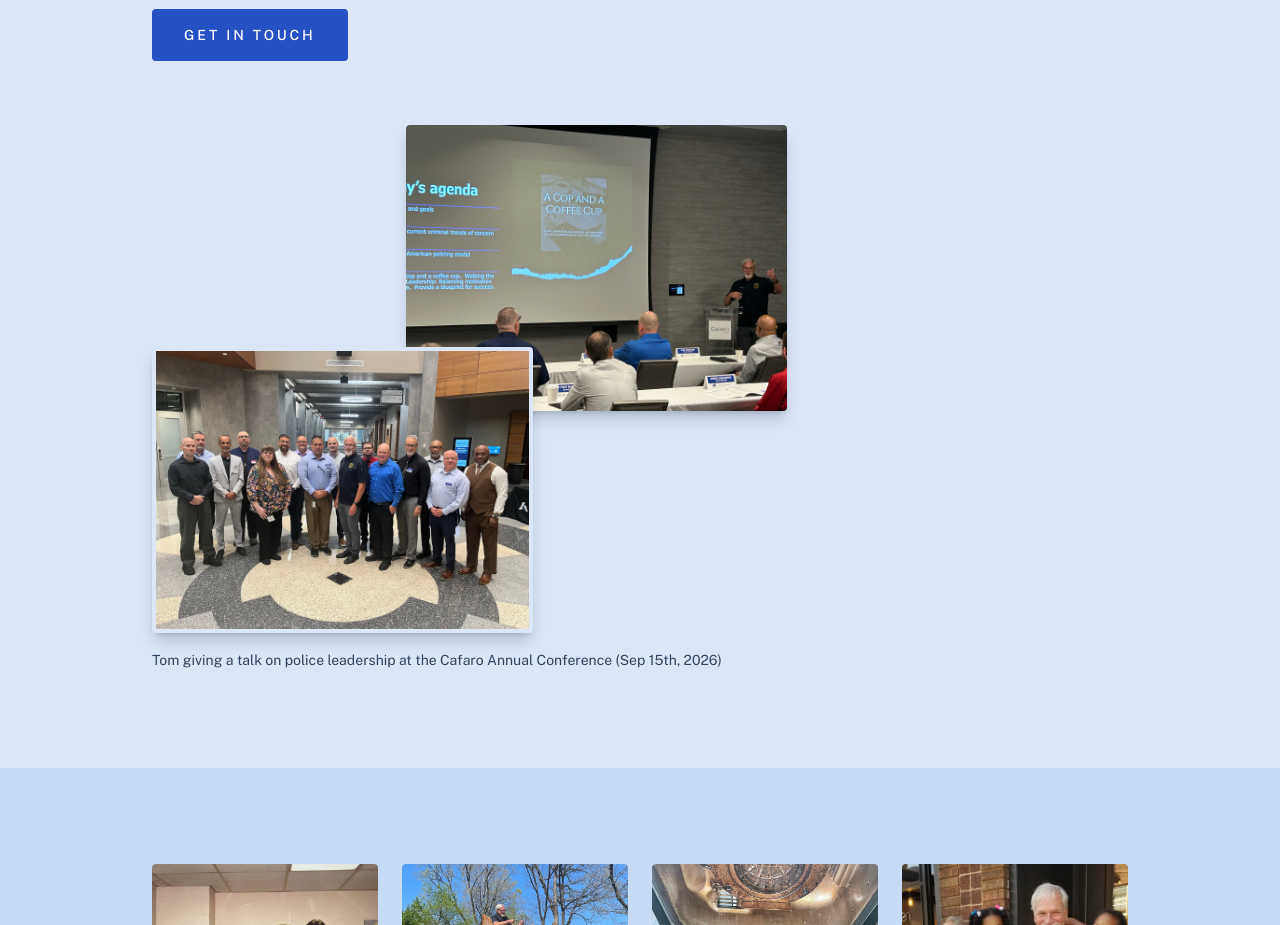
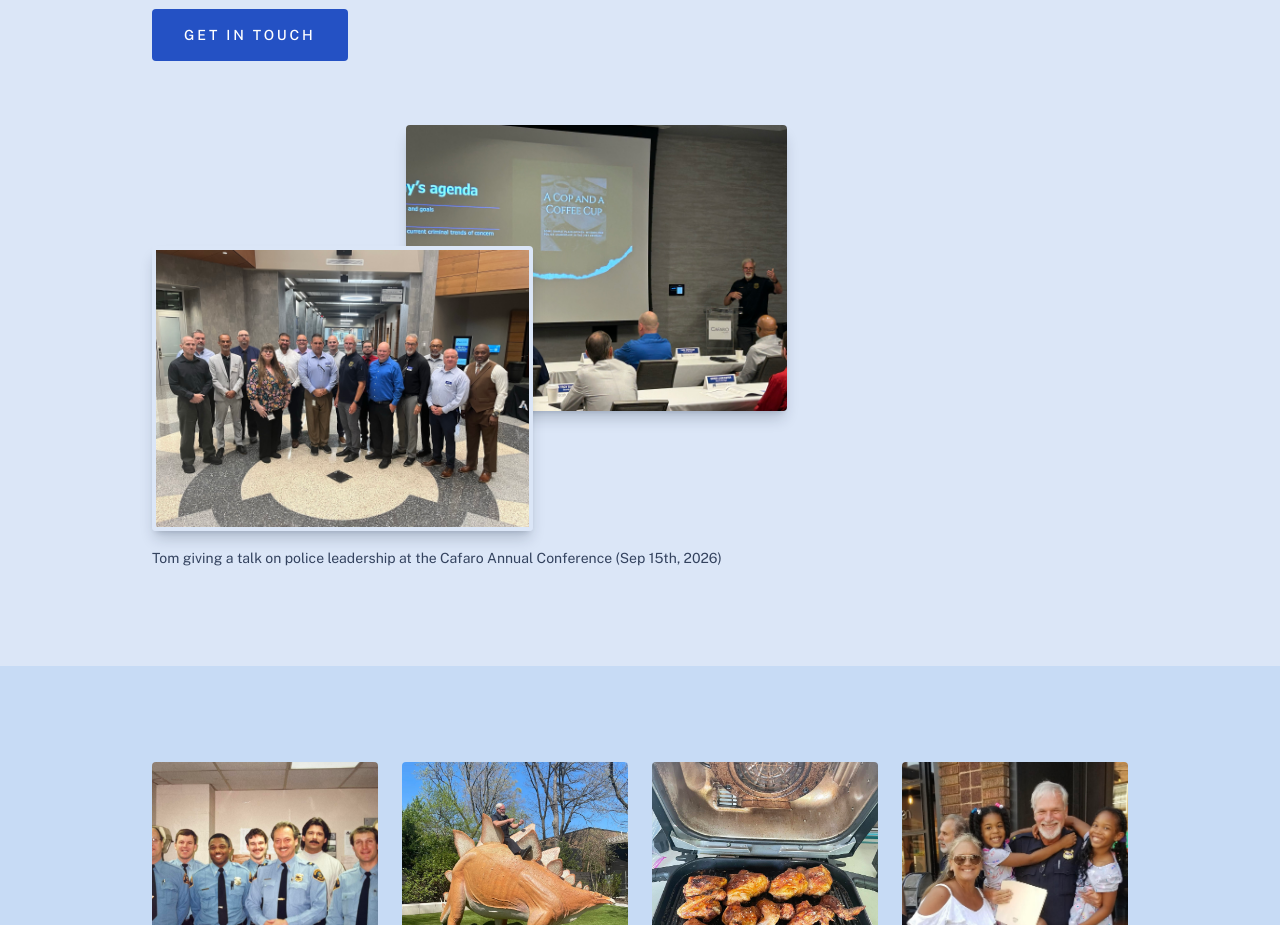
Before and after one commit to mw3i/Tom-Wetzel-Personal-Website, a Next.js app: page /about in a window 1280 px wide. Shown: the part 940-1865 px from the top of the page. Built offline with nearby package versions, Linux system fonts and the light colour scheme; no server answers.

Commit message:
Tighten vertical spacing on speaking photos
Container aspect ratio 5/4 -> 25/16 (20% shorter), pulling the two
overlapping images closer together vertically. Horizontal
positioning/sizing untouched.

Co-Authored-By: Claude Sonnet 5 <noreply@anthropic.com>

```diff
--- a/src/components/SpeakingHighlightCard.tsx
+++ b/src/components/SpeakingHighlightCard.tsx
@@ -14,7 +14,7 @@ export function SpeakingHighlightCard({
 
   return (
     <div>
-      <div className="relative aspect-[5/4] w-full">
+      <div className="relative aspect-[25/16] w-full">
         {topRight && (
           <div className="absolute right-0 top-0 z-10 aspect-[4/3] w-3/5 overflow-hidden rounded-sm shadow-lg shadow-ink/20">
             <Image src={topRight} alt="" fill className="object-cover" />
```
